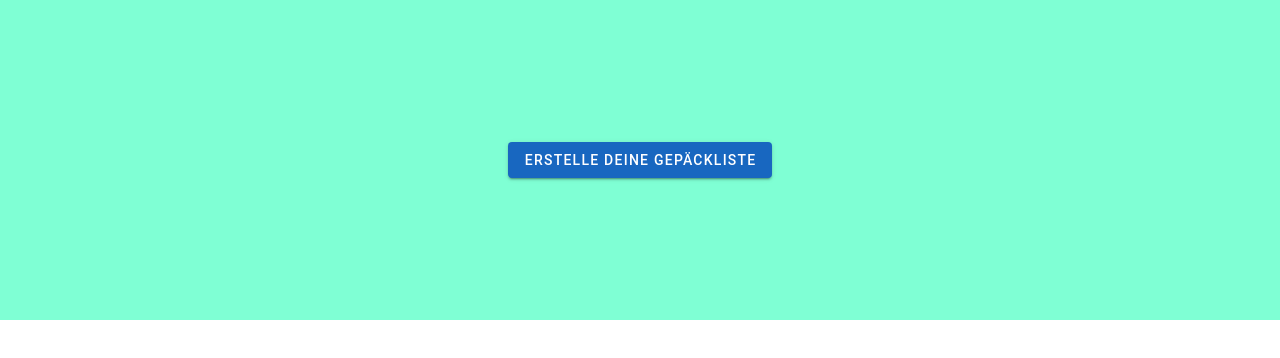
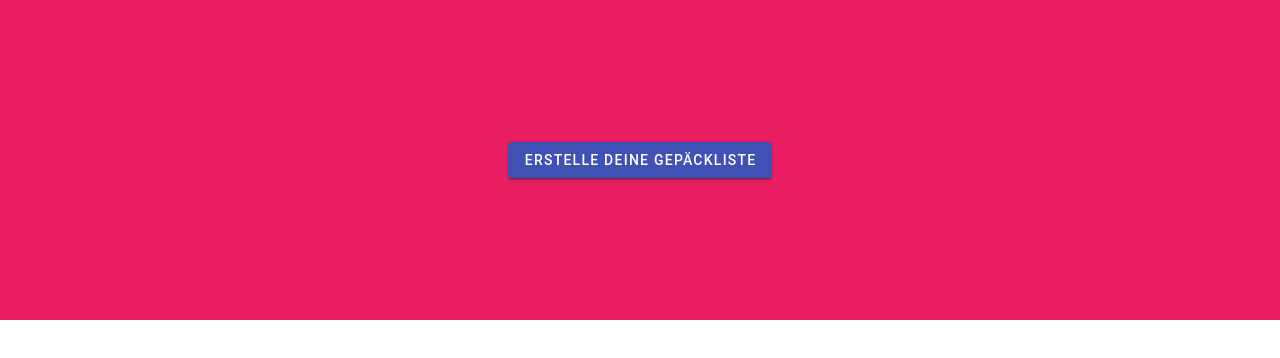
Before and after one commit to joshuakonadu/baggage-generator, a Vue app in the folder frontend/: page / in a window 1280 px wide. Shown: the top 358 px of the page. Built offline with nearby package versions, Linux system fonts and the light colour scheme.

Commit message:
add loading screen

```diff
--- a/frontend/src/components/GeneratorNavButtons.vue
+++ b/frontend/src/components/GeneratorNavButtons.vue
@@ -27,10 +27,12 @@ const pressedBack = function () {
 };
 
 const createBaggageList = async function () {
+  pressedNext();
   try {
     await generatorStore.initBaggageListCreation();
     router.push({ path: "/baggage-list" });
   } catch (err) {
+    pressedBack();
     snackbar.value = true;
     console.log(err);
   }
@@ -38,7 +40,7 @@ const createBaggageList = async function () {
 </script>
 
 <template>
-  <div class="d-flex justify-space-between">
+  <div v-if="props.page !== 8" class="d-flex justify-space-between">
     <v-btn v-if="props.page < 2" @click="backToHome"> Abbrechen </v-btn>
     <v-btn v-else @click="pressedBack">Zurück</v-btn>
     <v-btn
@@ -50,7 +52,9 @@ const createBaggageList = async function () {
       <span v-if="props.disableButton">Bitte Auswahl treffen</span>
       <span v-else>Weiter</span>
     </v-btn>
-    <v-btn v-else @click="createBaggageList"> Packliste erstellen </v-btn>
+    <v-btn v-else color="green" @click="createBaggageList">
+      Packliste erstellen
+    </v-btn>
     <v-snackbar v-model="snackbar">
       Beim erstellen der Gepäckliste ist ein Fehler aufgetreten.
 
--- a/frontend/src/components/GeneratorSteps.vue
+++ b/frontend/src/components/GeneratorSteps.vue
@@ -7,6 +7,7 @@ import TypeOfVacation from "./TypeOfVacation.vue";
 import ChooseWheater from "./ChooseWheater.vue";
 import ChooseSportVue from "./ChooseSport.vue";
 import PersonalNeeds from "./PersonalNeeds.vue";
+import LoadingScreen from "./LoadingScreen.vue";
 import GeneratorNavButtons from "./GeneratorNavButtons.vue";
 import { useGeneratorStore } from "/src/stores/generator.js";
 
@@ -21,6 +22,7 @@ const generatorSteps = {
   5: ChooseWheater,
   6: ChooseSportVue,
   7: PersonalNeeds,
+  8: LoadingScreen,
 };
 
 const disableButton = ref(true);
--- /dev/null
+++ b/frontend/src/components/LoadingScreen.vue
@@ -0,0 +1,21 @@
+<script></script>
+
+<template>
+  <div class="full-size">
+    <v-progress-circular
+      indeterminate
+      color="primary"
+      :size="200"
+    ></v-progress-circular>
+  </div>
+</template>
+
+<style scoped>
+.full-size {
+  width: 100%;
+  height: 100vh;
+  display: flex;
+  justify-content: center;
+  align-items: center;
+}
+</style>
--- a/frontend/src/components/TheWelcome.vue
+++ b/frontend/src/components/TheWelcome.vue
@@ -5,8 +5,8 @@ import { RouterLink } from "vue-router";
 <template>
   <main>
     <div class="hero-section">
-      <RouterLink to="/generator">
-        <v-btn color="primary"> Erstelle deine Gepäckliste </v-btn>
+      <RouterLink class="no-underline" to="/generator">
+        <v-btn color="indigo"> Erstelle deine Gepäckliste </v-btn>
       </RouterLink>
     </div>
   </main>
@@ -20,6 +20,9 @@ import { RouterLink } from "vue-router";
   width: 100%;
   height: 40vh;
   max-height: 500px;
-  background-color: aquamarine;
+  background-color: #e91e63;
+}
+.no-underline {
+  text-decoration: none;
 }
 </style>
```
